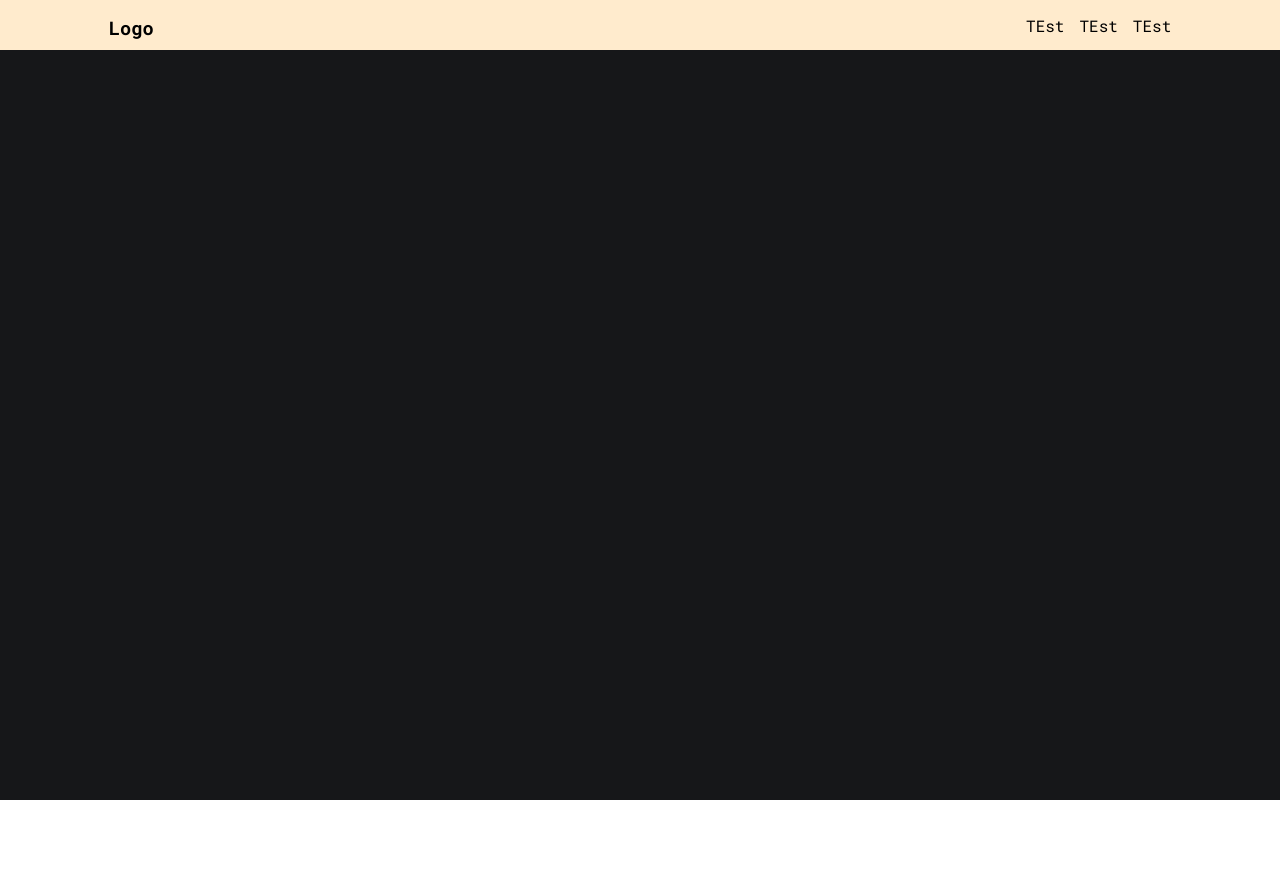
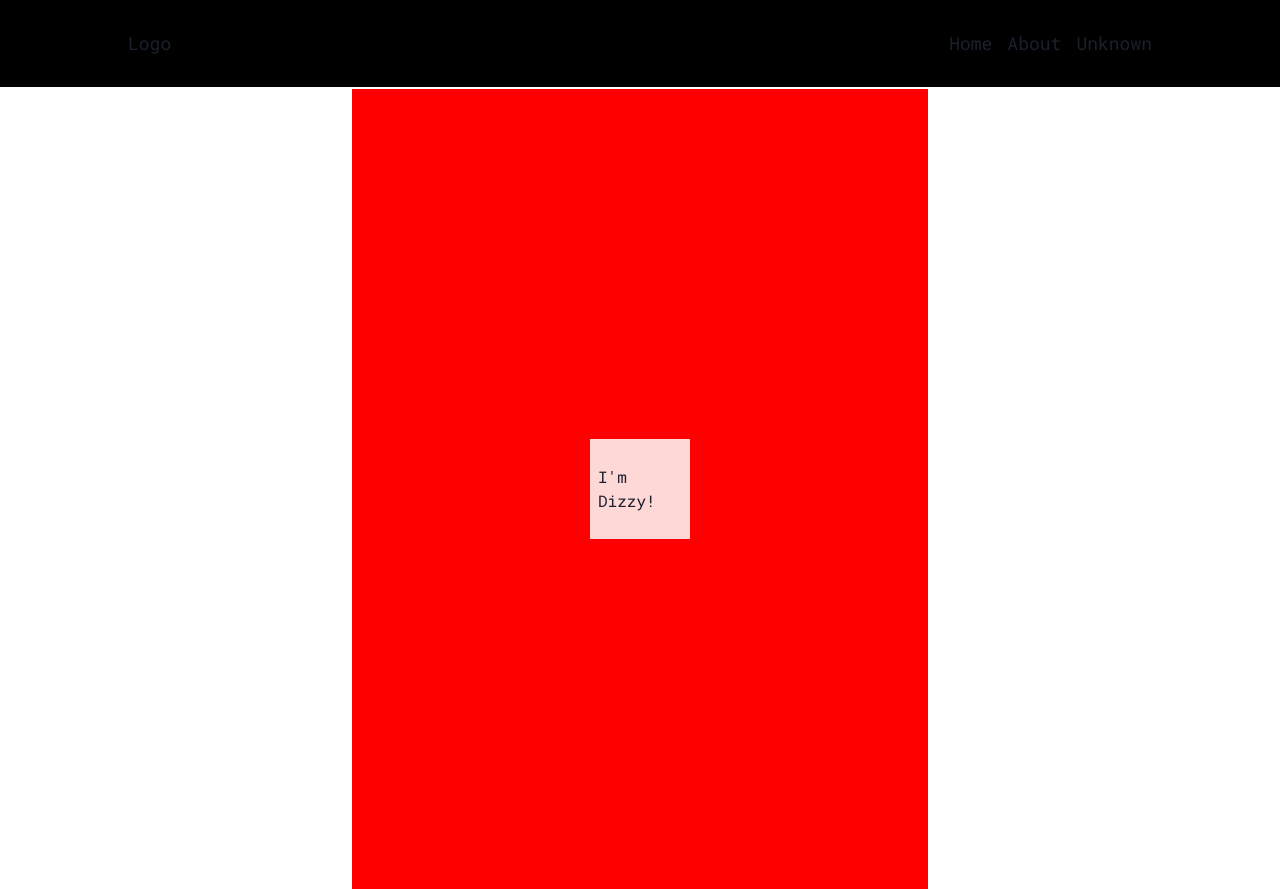
Before and after one commit to FarhanRafid97/my-portofolio, a React (Create React App) app: page /about in a window 1280 px wide. Before the commit the page ends 800 px from the top, so only its background shows below. Built offline with nearby package versions, Linux system fonts and the light colour scheme.

Commit message:
style navbar

```diff
--- a/package.json
+++ b/package.json
@@ -3,6 +3,9 @@
   "version": "0.1.0",
   "private": true,
   "dependencies": {
+    "@chakra-ui/react": "^2.2.1",
+    "@emotion/react": "^11.9.3",
+    "@emotion/styled": "^11.9.3",
     "@testing-library/jest-dom": "^5.16.4",
     "@testing-library/react": "^13.2.0",
     "@testing-library/user-event": "^13.5.0",
--- a/src/App.js
+++ b/src/App.js
@@ -1,16 +1,20 @@
 import './App.css';
 import './bgIcon.css';
-import Navbar from './components/Navbar/Navbar';
+import Navbar from './components/Layout/Navbar';
+import { Routes, Route } from 'react-router-dom';
+import Home from './components/Home/Home';
+import About from './components/About/About';
+import Wrapper from './components/Layout/Wrapper';
 
 const App = () => {
   return (
     <>
-      <div className="app">
-        <Navbar />
-        {/* <Background />
-        <Biodata />
-        <Home /> */}
-      </div>
+      <Wrapper>
+        <Routes>
+          <Route path="/" element={<Home />} />
+          <Route path="/about" element={<About />} />
+        </Routes>
+      </Wrapper>
     </>
   );
 };
--- /dev/null
+++ b/src/components/About/About.css
@@ -0,0 +1,11 @@
+.aboutPage {
+  width: 100%;
+  min-height: 100vh;
+  background-color: royalblue;
+  display: flex;
+  justify-content: center;
+  align-items: center;
+}
+.containerPage {
+  width: 85%;
+}
--- /dev/null
+++ b/src/components/About/About.jsx
@@ -0,0 +1,48 @@
+import { Container, chakra, Box, keyframes } from '@chakra-ui/react';
+import { motion, isValidMotionProp } from 'framer-motion';
+
+const ChakraBox = chakra(motion.div, {
+  /**
+   * Allow motion props and the children prop to be forwarded.
+   * All other chakra props not matching the motion props will still be forwarded.
+   */
+  shouldForwardProp: (prop) => isValidMotionProp(prop) || prop === 'children',
+});
+
+const About = () => {
+  return (
+    <Container
+      bg="red"
+      h="100vh"
+      display="flex"
+      alignItems="center"
+      justifyContent="center"
+      initial={{ height: 0 }}
+      animate={{ height: '100%' }}
+      exit={{ x: window.innerHeight, transition: { duration: 0.1 } }}
+    >
+      <ChakraBox
+        initial={{ opacity: 0 }}
+        animate={{
+          opacity: 1,
+        }}
+        // @ts-ignore no problem in operation, although type error appears.
+        transition={{
+          duration: 1,
+          ease: 'easeInOut',
+        }}
+        padding="2"
+        bg="red.100"
+        display="flex"
+        justifyContent="center"
+        alignItems="center"
+        width="100px"
+        height="100px"
+      >
+        I'm Dizzy!
+      </ChakraBox>
+    </Container>
+  );
+};
+
+export default About;
--- /dev/null
+++ b/src/components/Home/Home.css
@@ -0,0 +1,11 @@
+.homePage {
+  width: 100%;
+  min-height: 100vh;
+  background-color: royalblue;
+  display: flex;
+  justify-content: center;
+  align-items: center;
+}
+.containerHome {
+  width: 85%;
+}
--- /dev/null
+++ b/src/components/Home/Home.jsx
@@ -0,0 +1,29 @@
+import React from 'react';
+import { Flex } from '@chakra-ui/react';
+import { motion } from 'framer-motion';
+const Home = () => {
+  return (
+    <Flex
+      alignItems="center"
+      bg="red.100"
+      h="100vh"
+      initial={{ height: 0 }}
+      animate={{ height: '100%' }}
+      exit={{ x: window.innerHeight, transition: { duration: 0.1 } }}
+    >
+      <div className="containerHome">
+        <h3>Home</h3>
+        <p>
+          Lorem ipsum dolor, sit amet consectetur adipisicing elit. Velit vitae
+          facere, magni quidem minima voluptatem deserunt sit nemo suscipit,
+          consequatur cupiditate, reprehenderit eveniet illum veniam. Maxime
+          saepe, itaque error dolore dignissimos laborum modi, atque
+          exercitationem odit ut minus nisi! Inventore rem officia eius expedita
+          sint cupiditate nam recusandae eos distinctio!
+        </p>
+      </div>
+    </Flex>
+  );
+};
+
+export default Home;
--- /dev/null
+++ b/src/components/Layout/Navbar.jsx
@@ -0,0 +1,51 @@
+import { Flex, Text, Box, Link } from '@chakra-ui/react';
+import './navbar.css';
+import { NavLink } from 'react-router-dom';
+const Navbar = () => {
+  return (
+    <Box
+      width="100%"
+      padding="30px 0"
+      fontSize="18px"
+      bg="black"
+      position="fixed"
+      top="0"
+      zIndex="99"
+    >
+      <Flex width="80%" justifyContent="space-between" margin="auto   ">
+        <Text>Logo</Text>
+        <Flex columnGap="15px">
+          <Link
+            _hover={{ textDecoration: 'none' }}
+            className="navigasiLink"
+            position="relative"
+            as={NavLink}
+            to="/"
+          >
+            Home
+          </Link>
+          <Link
+            _hover={{ textDecoration: 'none' }}
+            className="navigasiLink"
+            position="relative"
+            as={NavLink}
+            to="/about"
+          >
+            About
+          </Link>
+          <Link
+            position="relative"
+            _hover={{ textDecoration: 'none' }}
+            className="navigasiLink"
+            as={NavLink}
+            to="/test"
+          >
+            Unknown
+          </Link>
+        </Flex>
+      </Flex>
+    </Box>
+  );
+};
+
+export default Navbar;
--- /dev/null
+++ b/src/components/Layout/Wrapper.js
@@ -0,0 +1,18 @@
+import { Box } from '@chakra-ui/layout';
+import React from 'react';
+import Navbar from './Navbar';
+
+const Wrapper = ({ children }) => {
+  return (
+    <>
+      <Navbar />
+      <Box w="100%" mt="89px">
+        <Box w="80%" margin="auto">
+          {children}
+        </Box>
+      </Box>
+    </>
+  );
+};
+
+export default Wrapper;
--- /dev/null
+++ b/src/components/Layout/navbar.css
@@ -0,0 +1,21 @@
+.navigasiLink::after {
+  position: absolute;
+  content: '';
+  height: 2px;
+  bottom: -14px;
+  opacity: 0;
+  left: 0;
+  right: 0;
+  width: 100%;
+  background: white;
+  -o-transition: 0.3s;
+  -ms-transition: 0.3s;
+  -moz-transition: 0.3s;
+  -webkit-transition: 0.3s;
+  transition: 0.3s;
+}
+.navigasiLink:hover:after {
+  text-decoration: none;
+  bottom: -4px;
+  opacity: 1;
+}
--- a/src/components/Navbar/Navbar.css
+++ /dev/null
@@ -1,17 +0,0 @@
-.navbar {
-  padding: 15px;
-  height: 50px;
-  width: 100%;
-  background-color: blanchedalmond;
-}
-.container {
-  margin: auto;
-  width: 85%;
-  display: flex;
-  justify-content: space-between;
-}
-
-.navigasiMenu {
-  display: flex;
-  column-gap: 15px;
-}
--- a/src/components/Navbar/Navbar.jsx
+++ /dev/null
@@ -1,22 +0,0 @@
-import React from 'react';
-import './Navbar.css';
-
-const Navbar = () => {
-  return (
-    <div className="navbar">
-      <div className="container">
-        <h3>Logo</h3>
-        <div
-          className="navigasiMenu {
-"
-        >
-          <p>TEst</p>
-          <p>TEst</p>
-          <p>TEst</p>
-        </div>
-      </div>
-    </div>
-  );
-};
-
-export default Navbar;
--- a/src/index.js
+++ b/src/index.js
@@ -2,14 +2,16 @@ import React from 'react';
 import ReactDOM from 'react-dom/client';
 import './index.css';
 import App from './App';
-
+import { ChakraProvider } from '@chakra-ui/react';
 import { BrowserRouter as Router } from 'react-router-dom';
 
 const root = ReactDOM.createRoot(document.getElementById('root'));
 root.render(
   <Router>
     <React.StrictMode>
-      <App />
+      <ChakraProvider>
+        <App />
+      </ChakraProvider>
     </React.StrictMode>
   </Router>
 );
```
Also changed, not shown: 1 other file (tests, documents, lock files or other folders).
